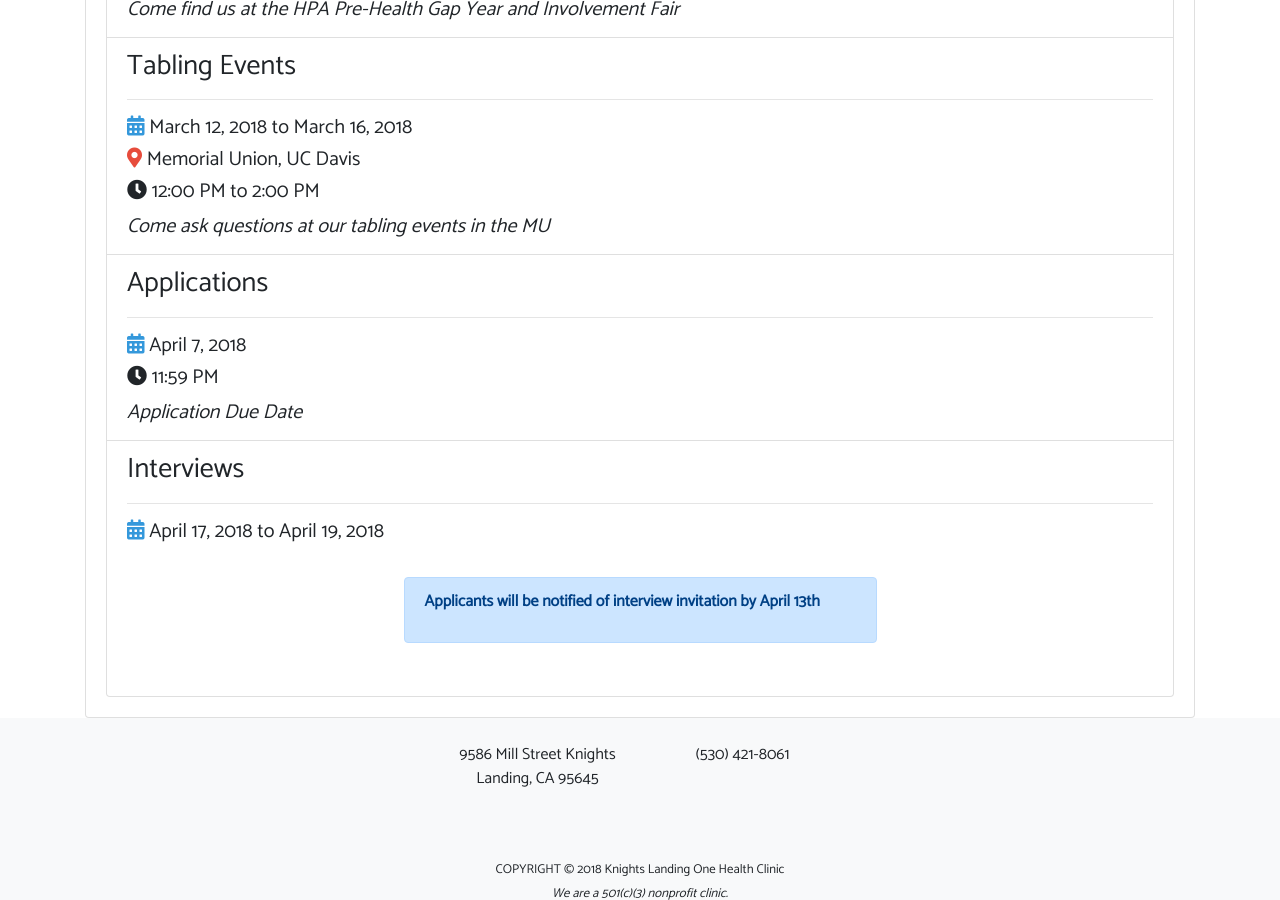
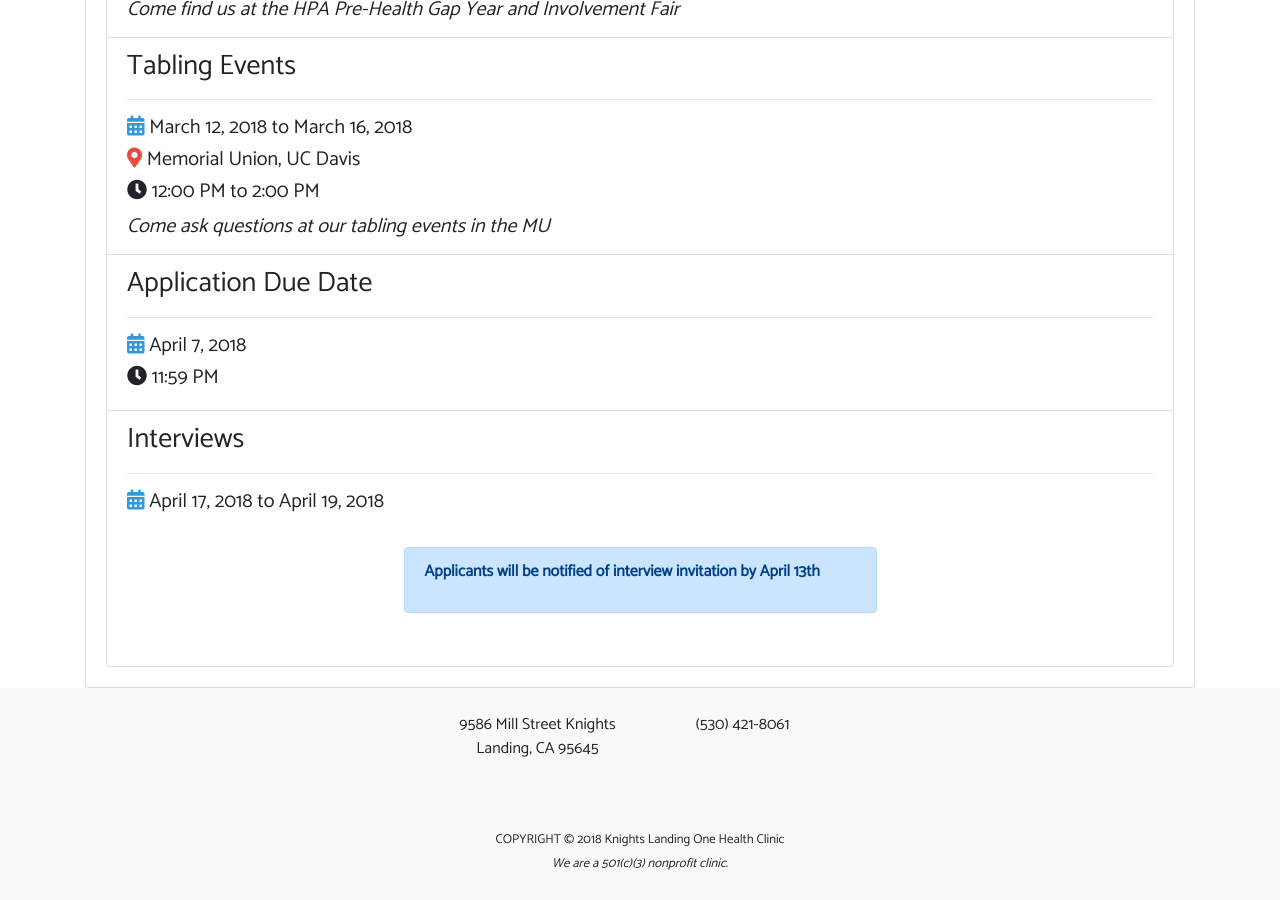
Before and after one commit to iwakoscott/knights-landing, a Jekyll site: the page built from get-involved/undergraduate-volunteer-application.markdown, in a window 1280 px wide and 900 px high, scrolled down 1339 px. Built offline with Jekyll 4.4.1, drawn with Linux system fonts in a browser that asks for light colours; nearby versions of some CDN libraries.

Commit message:
Updated Undergraduate Volunteer Application

```diff
--- a/get-involved/undergraduate-volunteer-application.markdown
+++ b/get-involved/undergraduate-volunteer-application.markdown
@@ -18,11 +18,11 @@ other events:
   location: Memorial Union, UC Davis
   tagline: Come ask questions at our tabling events in the MU
   description: N/A
-- name: Applications
+- name: Application Due Date
   dates: April 7, 2018
   time: 11:59 PM
   location: N/A
-  tagline: Application Due Date
+  tagline: N/A
   description: N/A
 - name: Interviews
   time: N/A
```
